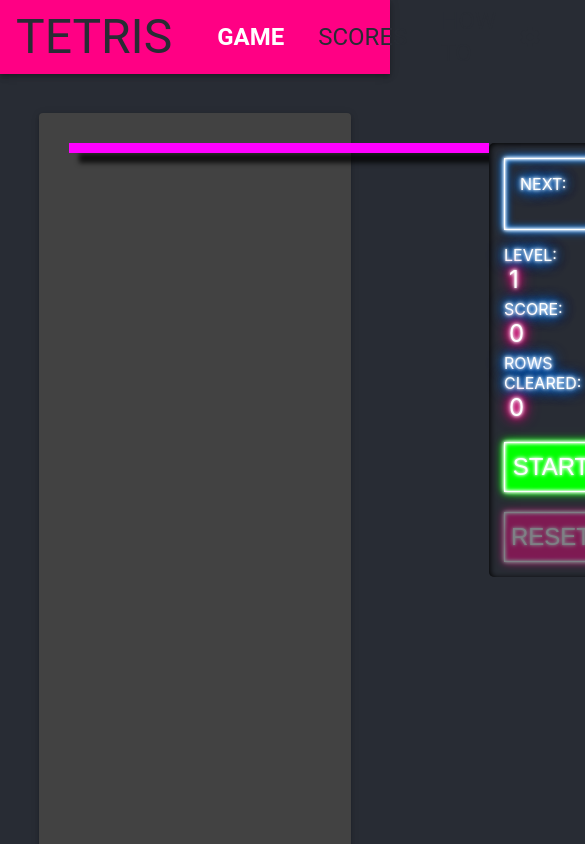
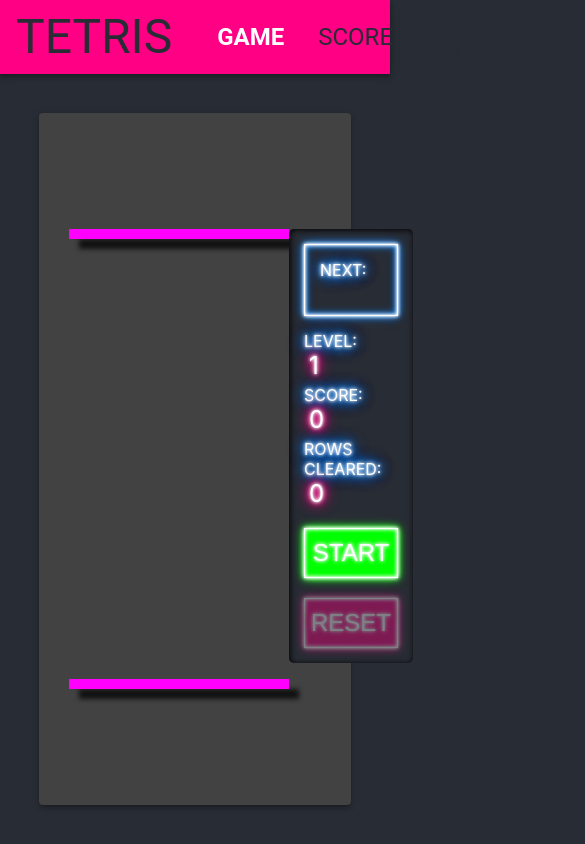
Before and after one commit to heakerson/react-tetris, a React (Create React App) app: page / in a window 390 px wide. Shown: the top 844 px of the page, 585 px wide, since content can reach past the window. Built offline with nearby package versions, Linux system fonts and the light colour scheme.

Commit message:
basic logic for displaying different cell sizes

```diff
--- a/src/components/cell.css
+++ b/src/components/cell.css
@@ -1,6 +1,30 @@
 .cell-size-1 {
   width: 40px;
   height: 40px;
+  border: solid 1px transparent;
+}
+
+.cell-size-2 {
+  width: 35px;
+  height: 35px;
+  border: solid 1px transparent;
+}
+
+.cell-size-3 {
+  width: 30px;
+  height: 30px;
+  border: solid 1px transparent;
+}
+
+.cell-size-4 {
+  width: 25px;
+  height: 25px;
+  border: solid 1px transparent;
+}
+
+.cell-size-5 {
+  width: 20px;
+  height: 20px;
   border: solid 1px transparent;
 }
 
--- a/src/components/cell.tsx
+++ b/src/components/cell.tsx
@@ -16,6 +16,8 @@
       gameStatus: gameState.gameStatus,
       containingActiveShape: activeShape && activeShape.containsCellAt(rowIndex, columnIndex) ? activeShape : null,
       clearing$: cell.clearing$,
+      gridColumnCount: gameState.gridWidth,
+      gridRowCount: gameState.gridHeight
     }
   });
 
@@ -26,7 +28,7 @@
     }, 1000);
   }
 
-  const classes = `${getCellStyling(cellData.containingActiveShape, cellData.cell)} ${getCellSizeClass()}`
+  const classes = `${getCellStyling(cellData.containingActiveShape, cellData.cell)} ${getCellSizeClass(cellData.gridColumnCount, cellData.gridRowCount)}`
 
   return (<div className={classes}></div>);
 }
@@ -41,8 +43,29 @@
   return ''
 }
 
-const getCellSizeClass = (): string => {
-  return 'cell-size-1';
+const getCellSizeClass = (gridColumnCount: number, gridRowCount: number): string => {
+  const size1 = 40;
+  const size2 = 35;
+  const size3 = 30;
+  const size4 = 25;
+  const cellHeightThreshhold: number = (window.innerHeight * .7) / gridRowCount;
+  const cellWidthThreshhold: number = (window.innerWidth * .5) / gridColumnCount;
+  const dimensionThreshhold = Math.min(cellHeightThreshhold, cellWidthThreshhold);
+
+  if (dimensionThreshhold > size1) {
+    return 'cell-size-1';
+  }
+  else if (dimensionThreshhold > size2) {
+    return 'cell-size-2';
+  }
+  else if (dimensionThreshhold > size3) {
+    return 'cell-size-3';
+  }
+  else if (dimensionThreshhold > size4) {
+    return 'cell-size-4';
+  }
+
+  return 'cell-size-5';
 }
 
 export default Cell;
```
